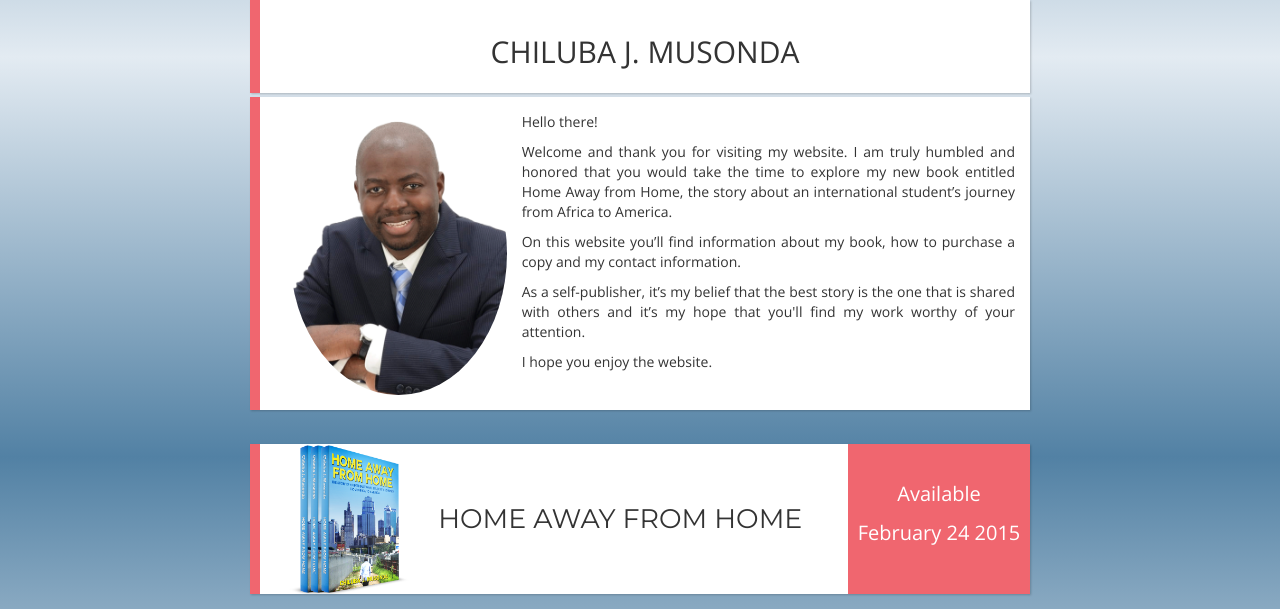
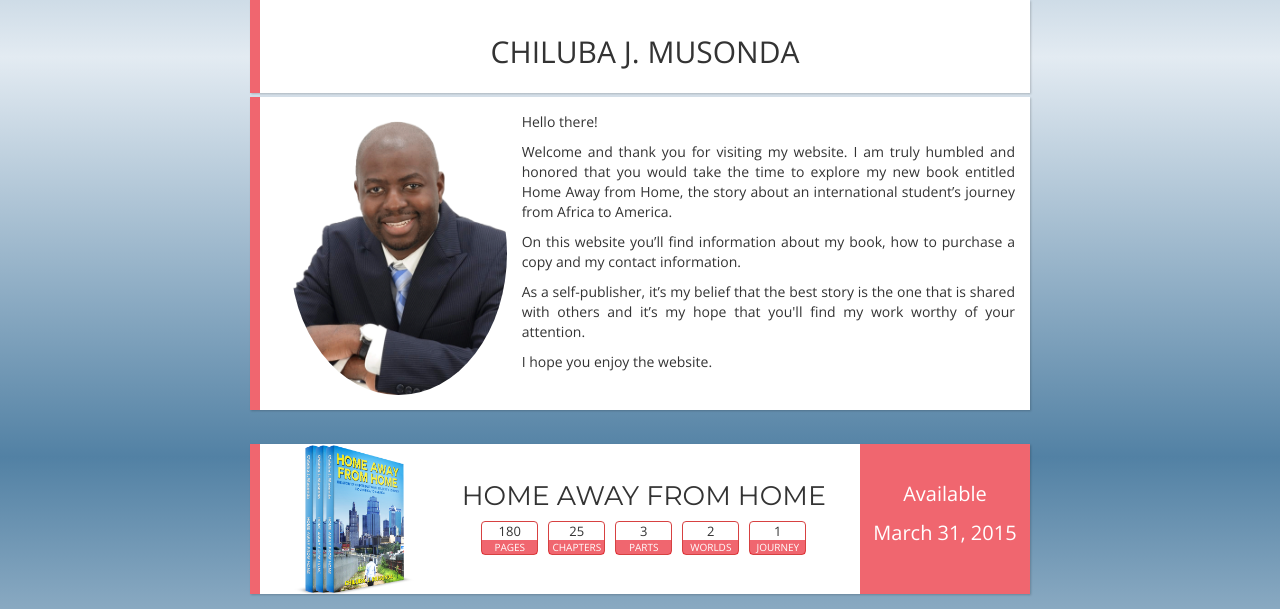
Before and after one commit to PratapDevireddy/chiluba.github.io, a plain HTML site: page index.html in a window 1280 px wide. Shown: the part 343-952 px from the top of the page. Drawn offline with nearby package versions, Linux system fonts and the light colour scheme.

Commit message:
adding highlights of the book

```diff
--- a/css/style.css
+++ b/css/style.css
@@ -6,6 +6,11 @@ body {
 .no-padding {
     padding: 0;
 }
+
+a, li {
+    outline: 0;
+}
+
 .navbar {
     background: #FFFFFF;
     border: 0 solid #ffffff;
@@ -99,15 +104,19 @@ h1, h2, h3, h4, h5 {
 .highlights ul.list li {
     width: 100%;
 }
-.highlights ul.list li div  {
+.highlights ul.list li div.text  {
     display: table-cell;
-    height: 100px;
     vertical-align: middle;
     text-align: left;
 }
 
 
 .highlights ul.list li div.number {
+
+    display: table-cell;
+    vertical-align: middle;
+    text-align: left;
+
     font-size: 20px;
     background: rgba(231, 1, 15, 0.60);
     color: #FFFFFF;
@@ -169,6 +178,27 @@ h1, h2, h3, h4, h5 {
     min-height: 40px;
 }
 
+.col-md-2 {
+    padding: 5px;
+}
+
+.col-md-2 > .thumbnail > p:first-child {
+    font-size: 13px !important;
+}
+.col-md-2 > .thumbnail > p{
+    text-align: center !important;
+    font-size: 10px !important;
+}
+.col-md-2 > .thumbnail > p:nth-child(2) {
+    margin-bottom: 0px;
+    background-color: rgba(231, 1, 15, 0.60);
+    color: #FFFFFF;
+}
+.thumbnail {
+    padding: 0px;
+    border: 1px solid #D74141;
+}
+
 /* Awesome cssmenu styles */
 #cssmenu {
     background: rgba(231, 1, 15, 0.60);
@@ -217,6 +247,7 @@ h1, h2, h3, h4, h5 {
     -o-transition: color .25s;
     transition: color .25s;
 }
+
 #cssmenu ul li a:hover {
     color: #F6EF50;
 }
--- a/index.html
+++ b/index.html
@@ -71,42 +71,6 @@
 
 		  </div><!-- /.container-fluid -->
 	  </nav>
-
-<!--
-	  <div class="" id="cssmenu">
-		  <ul class="" style="float: left">
-			  <li class="active"><a href="#home" class="navigate active" data-location="home">Home</a></li>
-			  <li><a href="#book" class="navigate" data-location="book">About the Book</a></li>
-			  <li><a href="#author" class="navigate" data-location="author">The Author</a></li>
-			  <li class="last"><a href="#contact" class="navigate last" data-location="contact">Contact</a></li>
-		  </ul>
-
-		  <form class="" style="float: right; margin-top: 11px; padding-right: 15px;"
-				action="https://www.paypal.com/cgi-bin/webscr" method="post" target="_top">
-			  <div class="form-group" style="margin-bottom: 0px;">
-				  <input type="hidden" name="cmd" value="_s-xclick">
-				  <input type="hidden" name="hosted_button_id" value="LK9XF53GGYS86">
-				  <input type="image"
-						 src="https://www.paypalobjects.com/en_US/i/btn/btn_buynow_SM.gif"
-						 border="0" name="submit"
-						 alt="PayPal - The safer, easier way to pay online!">
-			  </div>
-			  <img alt="" class="img-responsive" border="0" style="padding-top: 6px"
-				   src="https://www.paypalobjects.com/en_US/i/scr/pixel.gif" width="1"
-				   height="1">
-		  </form>
-
-		  <ul style="display: block; float:right;">
-			  <li><a href="//facebook.com/pages/Chiluba-J-Musonda" target="_blank"><i
-					  class="fa fa-facebook"></i></a></li>
-			  <li><a href="//linkedin.com/pub/chiluba-john-musonda/6b/422/7b7" target="_blank"><i
-					  class="fa fa-linkedin-square"></i></a></li>
-			  <li><a href="mailto:lacpublishing@yahoo.com"><i class="fa fa-envelope"></i></a></li>
-		  </ul>
-
-		  <div class="clearfix"></div>
-	  </div>
--->
   </header>
 
 
@@ -124,7 +88,6 @@
 					  <div class="text-justify reset-padding ">
 						  <img src="img/profile-1.png"
 							   class="img-circle img-responsive element col-lg-4">
-
 						  <p>Hello there!</p>
 						  <p>Welcome and thank you for visiting my website. I am truly humbled and honored that you would take the time to explore my new book entitled Home Away from Home, the story about an international student’s journey from Africa to America.</p>
 						  <p>On this website you’ll find information about my book, how to purchase a copy and my contact information.</p>
@@ -133,6 +96,7 @@
 						  <div class="clearfix"></div>
 					  </div>
 				  </div>
+
 				  <div class="row">
 					  <div class="highlights">
 						  <ul class="list">
@@ -140,17 +104,76 @@
 								  <div class="text">
 									  <img src="img/books.png" style="height: 150px" />
 								  </div>
-								  <div class="text">
-									  <p style="font-family: 'Montserrat', sans-serif;">HOME AWAY FROM HOME</p>
+								  <div class="text" style="padding-left: 0px">
+									  <p style="font-family: 'Montserrat', sans-serif; text-align: center; margin-top: 20px">HOME AWAY FROM HOME</p>
+
+									  <div class="row" style="font-size: 10px">
+										  <div class="container-fluid">
+										  <div class="col-md-12">
+											  <!--<div class="col-md-2" style="background: #FFFFFF; margin: 5px; border-radius: 5px; text-align: center; min-height: 100px; display: table">
+                                                  <div style="display: block;">adsf
+                                                  </div>
+                                                  <div class="" style="width: 100%; text-align: center; position: relative; bottom: 0px;">
+                                                      message
+                                                  </div>
+
+                                              </div>
+
+                                              <div class="col-md-2" style="background: #FFFFFF; margin: 5px; border-radius: 5px; text-align: center; min-height: 100px; display: table-cell; vertical-align: middle">
+                                                  <div class="thumbnail">
+                                                      <img src="img/books.png" alt="...">
+                                                      <div class="caption">
+                                                          <h4>label</h4>
+                                                      </div>
+                                                  </div>
+                                              </div>
+                                              -->
+											  <div class="col-md-1">
+
+											  </div>
+											  <div class="col-md-2">
+												  <div class="thumbnail">
+													  <p>180</p>
+													  <p>pages</p>
+												  </div>
+											  </div>
+											  <div class="col-md-2">
+												  <div class="thumbnail">
+													  <p>25</p>
+													  <p>chapters</p>
+												  </div>
+											  </div>
+											  <div class="col-md-2">
+												  <div class="thumbnail">
+													  <p>3</p>
+													  <p>parts</p>
+												  </div>
+											  </div>
+											  <div class="col-md-2">
+												  <div class="thumbnail">
+													  <p>2</p>
+													  <p>worlds</p>
+												  </div>
+											  </div>
+											  <div class="col-md-2">
+												  <div class="thumbnail">
+													  <p>1</p>
+													  <p>journey</p>
+												  </div>
+											  </div>
+										  </div>
+										  </div>
+									  </div>
 								  </div>
 								  <div class="number">
 									  <p>Available</p>
-									  <p>February 24 2015</p>
+									  <p>March 31, 2015</p>
 								  </div>
 							  </li>
 						  </ul>
+
 					  </div>
-			  </div>
+				  </div>
 		  </div>
 		  </div>
 	  </section>
```
